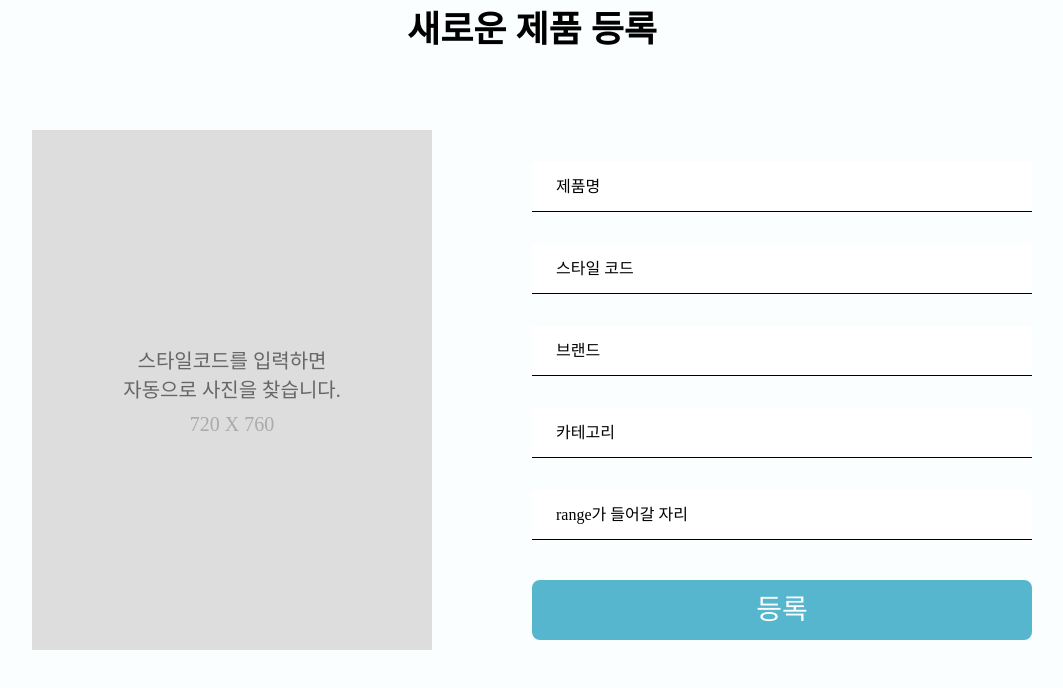
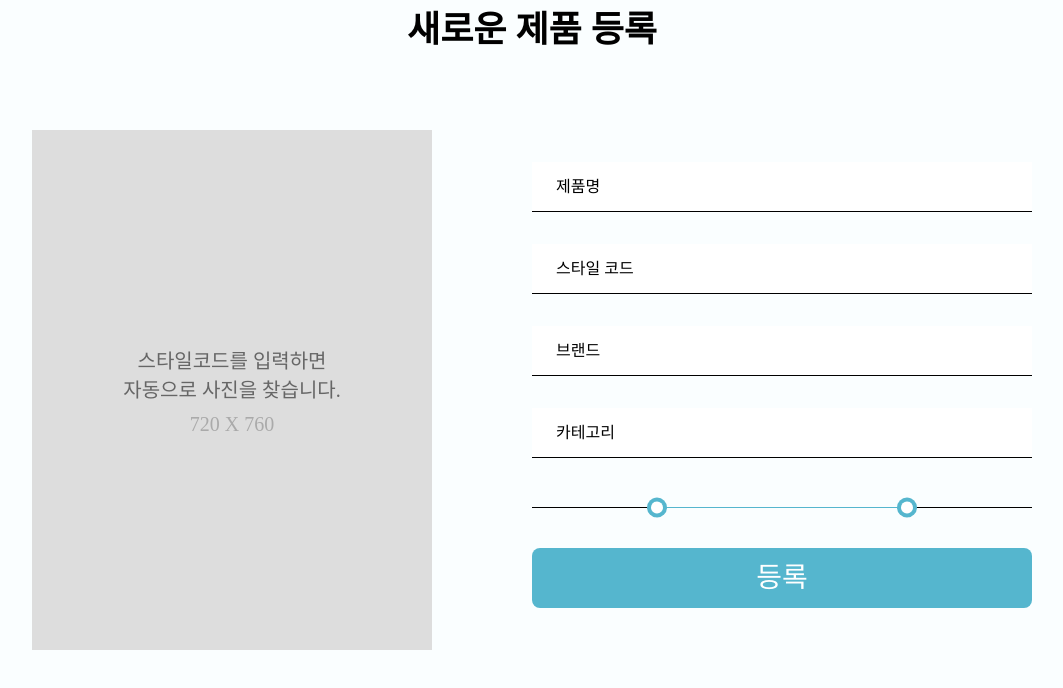
Before and after one commit to SHAVIZU/SHAVIZU-Client, a React (Create React App) app: page /product-re in a window 1280 px wide. Shown: the top 688 px of the page, without its empty margins (108-1171 px from the left). Built offline with nearby package versions, Linux system fonts and the light colour scheme.

Commit message:
⚡️ :: range 추가

```diff
--- a/src/components/admin/product/newProductRegister/NewProductRegister.tsx
+++ b/src/components/admin/product/newProductRegister/NewProductRegister.tsx
@@ -1,5 +1,6 @@
 import React from "react";
 import * as S from "../../styles";
+import RangeComponent from "../range/Range";
 const NewProductRegister = () => {
   return (
     <S.Container>
@@ -16,7 +17,7 @@ const NewProductRegister = () => {
           <S.Input placeholder="스타일 코드" />
           <S.Input placeholder="브랜드" />
           <S.Input placeholder="카테고리" />
-          <S.Input placeholder="range가 들어갈 자리" />
+          <RangeComponent />
           <S.Submit>등록</S.Submit>
         </div>
       </S.ProductBox>
--- /dev/null
+++ b/src/components/admin/product/range/Range.tsx
@@ -0,0 +1,60 @@
+import React, { useState } from "react";
+import { getTrackBackground, Range } from "react-range";
+import * as S from "./styles";
+const RangeComponent = () => {
+  const [rangeValue, setRangeValue] = useState([25, 75]);
+  return (
+    <S.Container>
+      <Range
+        values={rangeValue}
+        onChange={(rangeValue) => {
+          setRangeValue(rangeValue);
+        }}
+        renderTrack={({ props, children }) => (
+          <div
+            {...props}
+            style={{
+              ...props.style,
+              height: "1px",
+              width: "100%",
+              background: getTrackBackground({
+                values: rangeValue,
+                colors: ["#000", "#55B6CE", "#000"],
+                min: 0,
+                max: 100,
+              }),
+            }}
+          >
+            {children}
+          </div>
+        )}
+        renderThumb={({ props }) => (
+          <div
+            {...props}
+            style={{
+              borderRadius: "50%",
+              ...props.style,
+              height: "20px",
+              width: "20px",
+              backgroundColor: "#55B6CE",
+              display: "flex",
+              justifyContent: "center",
+              alignItems: "center",
+            }}
+          >
+            <div
+              style={{
+                backgroundColor: "#fff",
+                width: "12px",
+                height: "12px",
+                borderRadius: "50%",
+              }}
+            />
+          </div>
+        )}
+      />
+    </S.Container>
+  );
+};
+
+export default RangeComponent;
--- /dev/null
+++ b/src/components/admin/product/range/styles.ts
@@ -0,0 +1,9 @@
+import styled from '@emotion/styled'
+
+export const Container = styled.div`
+    width: 500px;
+    height: 50px;
+    display: flex;
+    justify-content: center;
+    align-items: flex-end;
+`
```
Also changed, not shown: package.json (+6 -1 lines), 2 other files (tests, documents, lock files or other folders).
